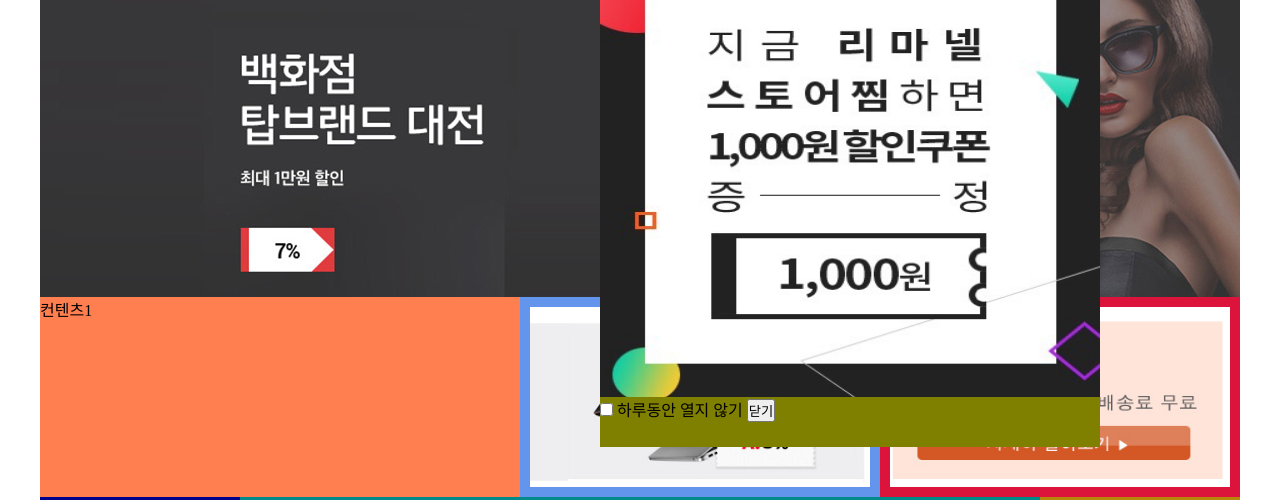
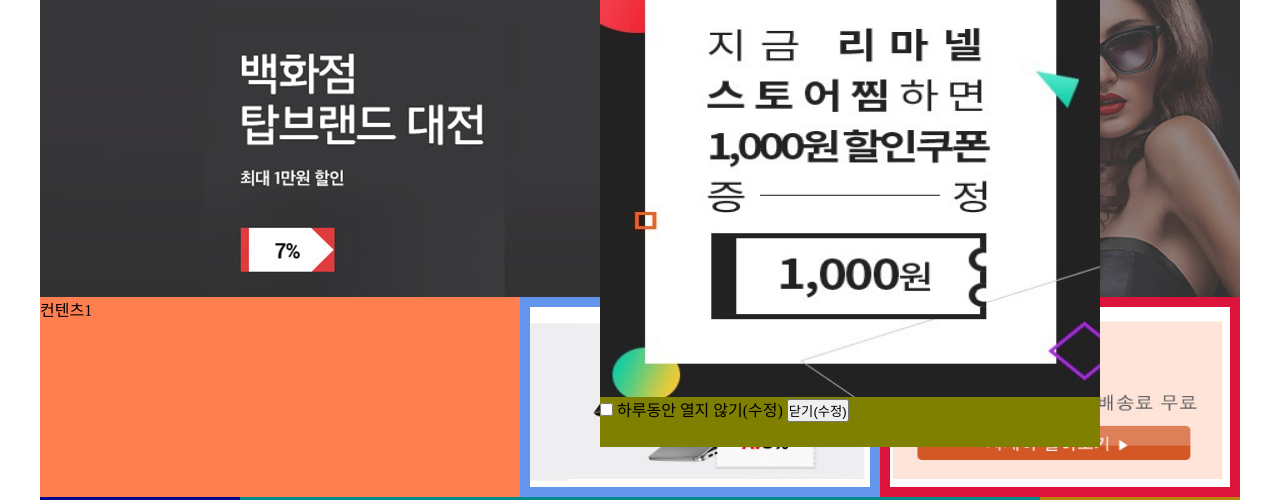
Before and after one commit to HobumPark/github_test4, a plain HTML site: page index.html in a window 1280 px wide. Shown: the part 103-603 px from the top of the page. Drawn offline with Linux system fonts and the light colour scheme.

Commit message:
간단한 수정

```diff
--- a/index.html
+++ b/index.html
@@ -18,8 +18,8 @@
         </div>
         <div id="popup-btn">
             <input type="checkbox">
-            <span>하루동안 열지 않기</span>
-            <button>닫기</button>
+            <span>하루동안 열지 않기(수정)</span>
+            <button>닫기(수정)</button>
         </div>
     </div>
     <div id="wrap">
```
